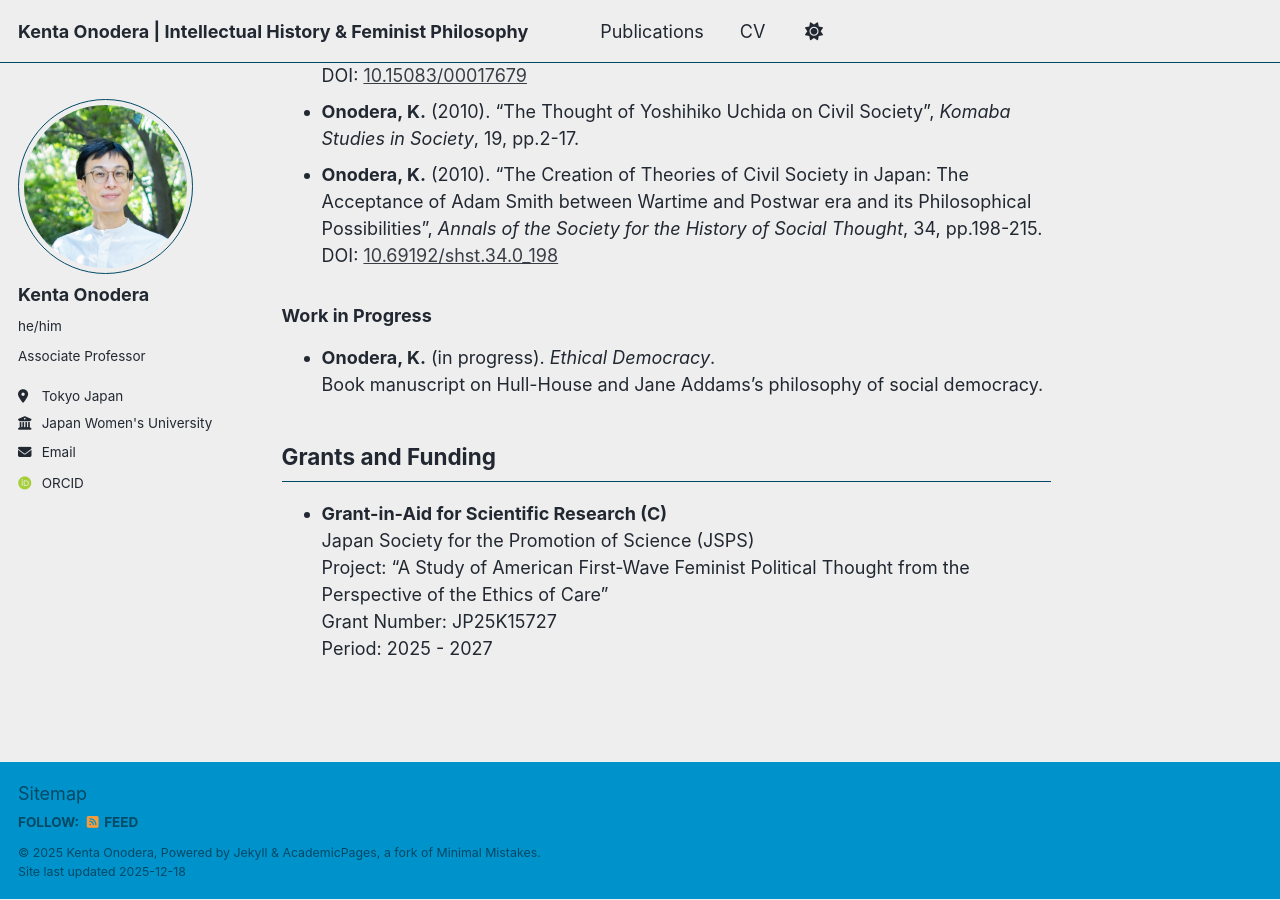
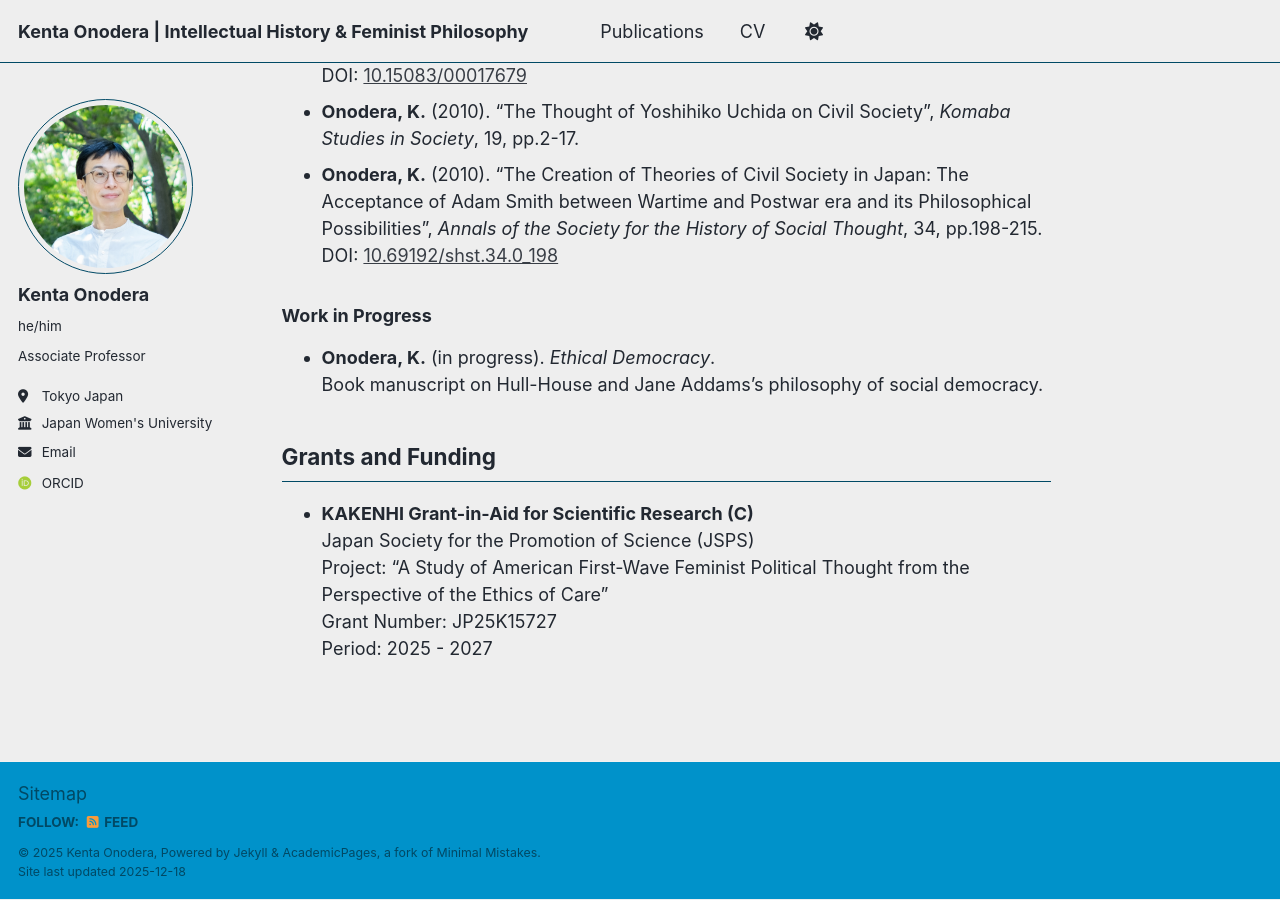
Before and after one commit to kenta-onodera/kenta-onodera.github.io, a Jekyll site: the page built from _pages/cv.md, in a window 1280 px wide and 900 px high, scrolled down 1845 px. Built offline with Jekyll 4.4.1, drawn with Linux system fonts in a browser that asks for light colours; some web fonts are replaced; a script bundle is joined from its source files by our own code; library files that are not in the unit come from our copies.

Commit message:
Update cv.md

```diff
--- a/_pages/cv.md
+++ b/_pages/cv.md
@@ -39,7 +39,7 @@ Keio University (2005)
 {% include publications-list.md %}
 
 ## Grants and Funding
-- **Grant-in-Aid for Scientific Research (C)**
+- **KAKENHI Grant-in-Aid for Scientific Research (C)**
 Japan Society for the Promotion of Science (JSPS)
 Project: "A Study of American First-Wave Feminist Political Thought from the Perspective of the Ethics of Care"
 Grant Number: JP25K15727
```
